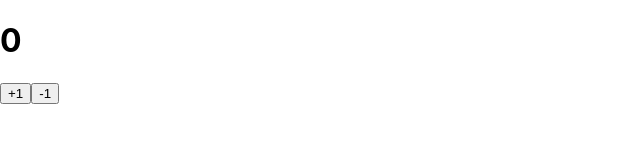
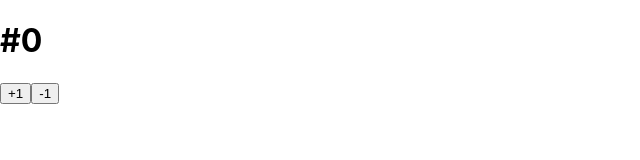
Before and after one commit to chohyojae/learn-redux-middleware, a React (Create React App) app: page / in a window 1280 px wide. Shown: the top 160 px of the page, without its empty margins (0-640 px from the left). Built offline with nearby package versions, Linux system fonts and the light colour scheme.

Commit message:
implement a logger middleware

```diff
--- a/src/components/Counter.js
+++ b/src/components/Counter.js
@@ -3,7 +3,7 @@ import React from "react";
 const Counter = ({ number, onIncrease, onDecrease }) => {
   return (
     <div>
-      <h1>{number}</h1>
+      <h1>#{number}</h1>
       <button onClick={onIncrease}>+1</button>
       <button onClick={onDecrease}>-1</button>
     </div>
--- a/src/index.js
+++ b/src/index.js
@@ -3,11 +3,12 @@ import ReactDOM from "react-dom";
 import "./index.css";
 import App from "./App";
 import reportWebVitals from "./reportWebVitals";
-import { createStore } from "redux";
+import { applyMiddleware, createStore } from "redux";
 import { Provider } from "react-redux";
 import rootReducer from "./modules/index";
+import loggerMiddleware from "./lib/loggerMiddleware";
 
-const store = createStore(rootReducer);
+const store = createStore(rootReducer, applyMiddleware(loggerMiddleware));
 
 ReactDOM.render(
   <React.StrictMode>
--- /dev/null
+++ b/src/lib/loggerMiddleware.js
@@ -0,0 +1,10 @@
+const loggerMiddleware = (store) => (next) => (action) => {
+  console.group(action && action.type);
+  console.log("이전 상태", store.getState());
+  console.log("액션", action);
+  next(action);
+  console.log("다음 상태", store.getState());
+  console.groupEnd();
+};
+
+export default loggerMiddleware;
```
Also changed, not shown: src/containers/CounterContainer.js (+17 -0 lines).
